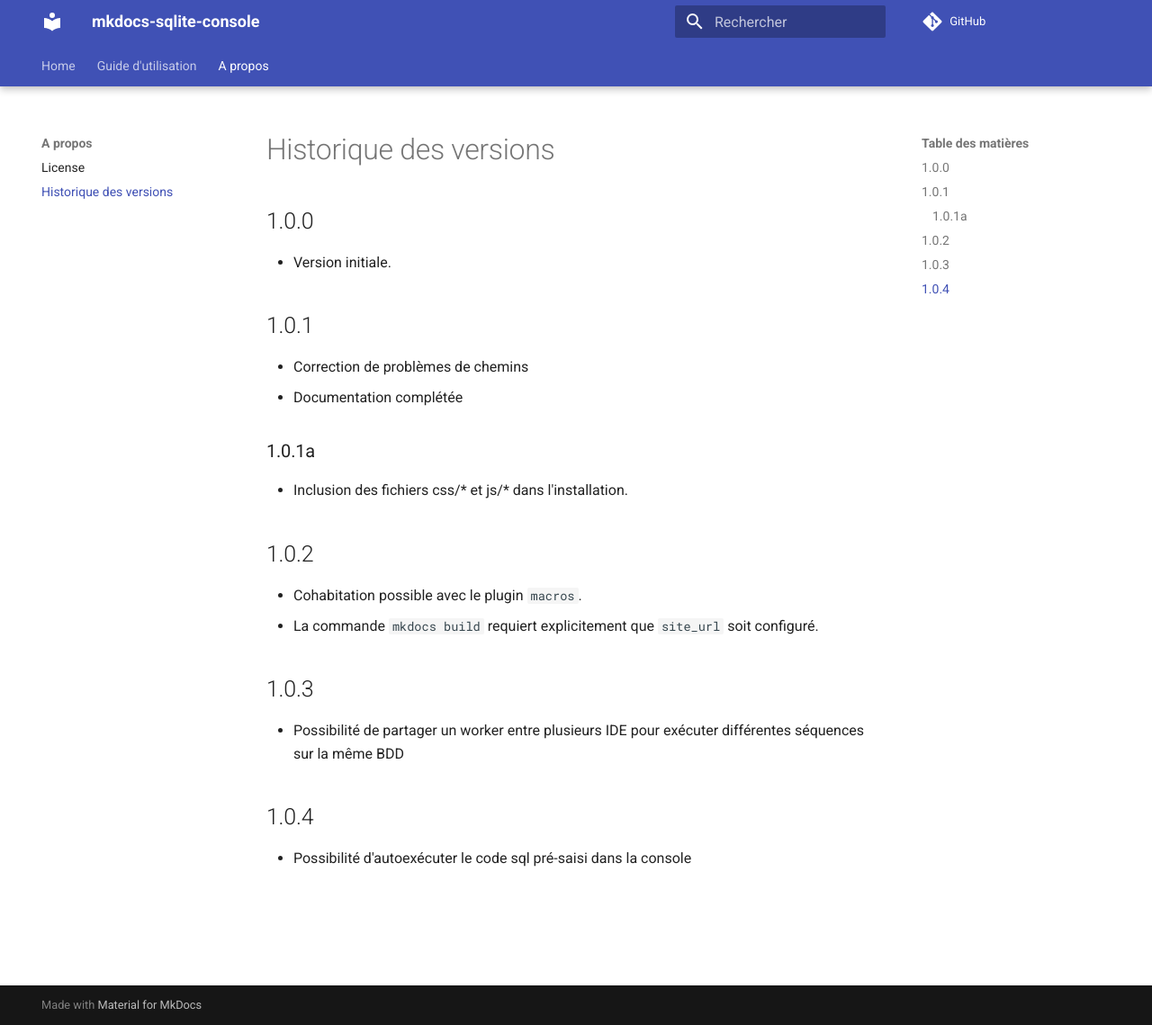
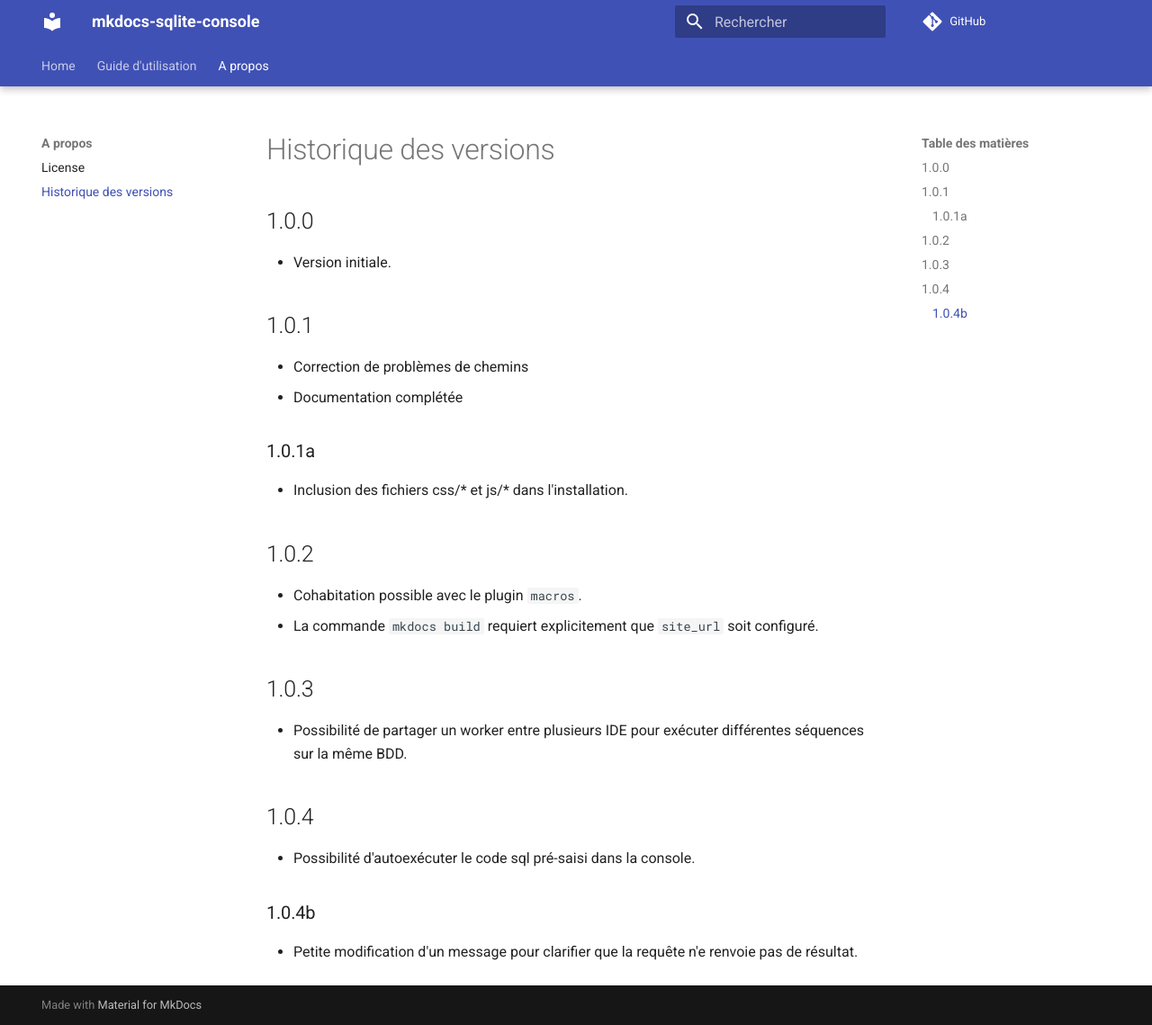
Before and after one commit to Epithumia/mkdocs-sqlite-console, an MkDocs documentation site: the page built from docs/notes-de-version.md, in a window 1280 px wide and 1139 px high. Shown: the whole window at 90% size. Built offline with MkDocs 1.6.1 and Material for MkDocs 9.7.7, drawn with Linux system fonts in a browser that asks for light colours; comment, search, counter and statistics services are not loaded.

Commit message:
v1.0.4b : petite modification d'un message.

```diff
--- a/docs/notes-de-version.md
+++ b/docs/notes-de-version.md
@@ -20,8 +20,12 @@
 
 ## 1.0.3
 
-- Possibilité de partager un worker entre plusieurs IDE pour exécuter différentes séquences sur la même BDD
+- Possibilité de partager un worker entre plusieurs IDE pour exécuter différentes séquences sur la même BDD.
 
 ## 1.0.4
 
-- Possibilité d'autoexécuter le code sql pré-saisi dans la console
+- Possibilité d'autoexécuter le code sql pré-saisi dans la console.
+
+### 1.0.4b
+
+- Petite modification d'un message pour clarifier que la requête n'e renvoie pas de résultat.
--- a/setup.py
+++ b/setup.py
@@ -2,7 +2,7 @@ from setuptools import setup, find_packages
 
 setup(
     name='mkdocs-sqlite-console',
-    version='1.0.4',
+    version='1.0.4b',
     description='A MkDocs plugin that adds a sqlite IDE.',
     long_description="""A MkDocs plugin that adds a sqlite IDE.
 
```
Also changed, not shown: 1 other file.
